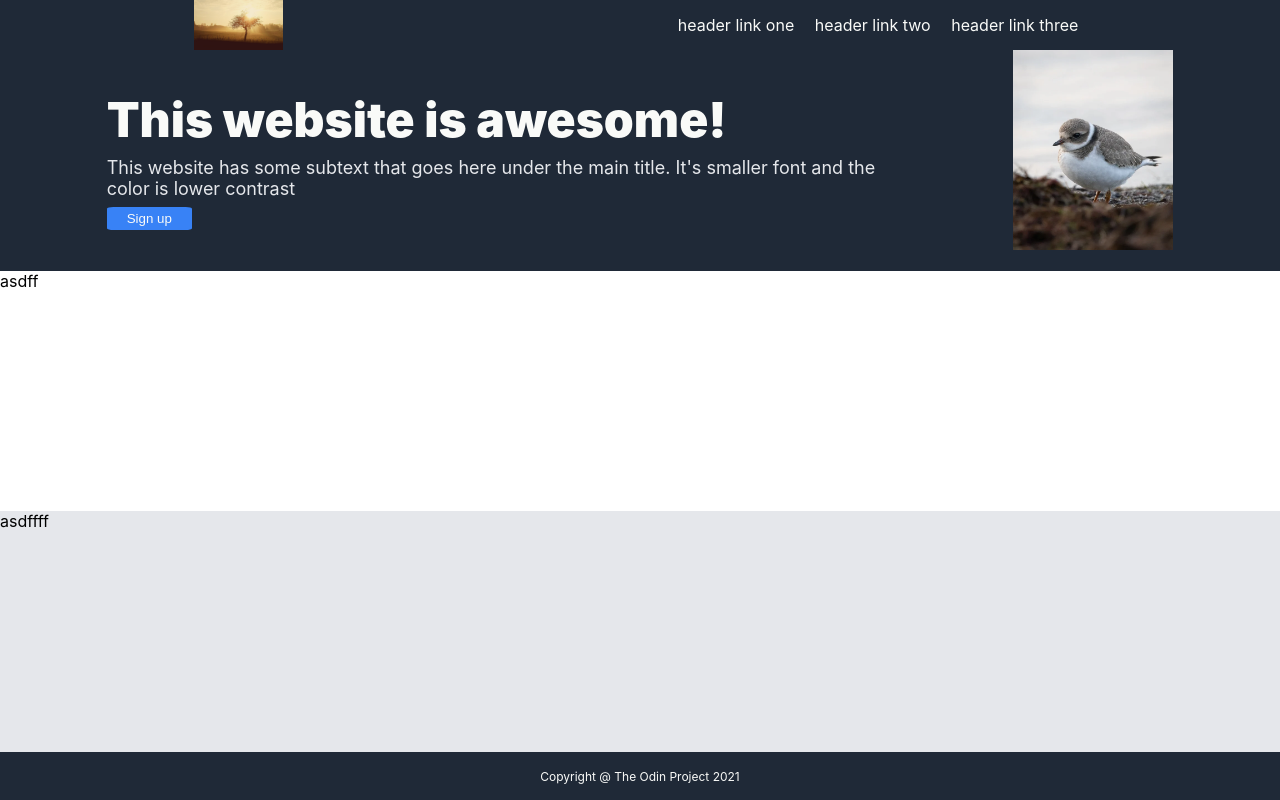
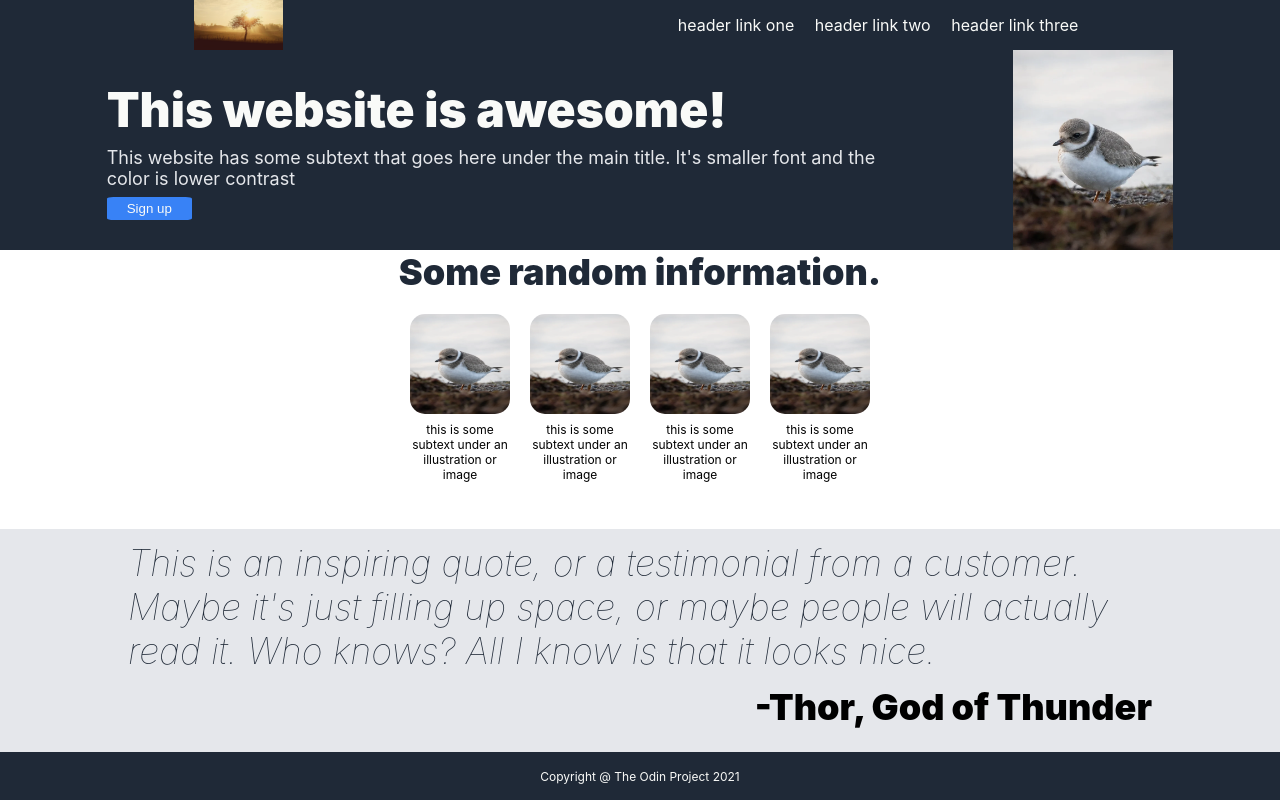
Before and after one commit to joeynoodlesfang/landing-page, a plain HTML site: page index.html in a window 1280 px wide. Drawn offline with Linux system fonts and the light colour scheme.

Commit message:
wip making quote line left and right using width, not max-width

```diff
--- a/index.html
+++ b/index.html
@@ -8,6 +8,7 @@
 </head>
 <body class="lol">
 
+  <div class="content">
     <div class="header">
       <img src="./img/sunrise-1409090_960_720.jpg" alt="logo" height="50">
       <div class="header-links">
@@ -17,7 +18,7 @@
       </div>
     </div>
 
-  <div class="content">
+
     <div class="sect1">
       <div class="sect1-left">
         <div class="sect-title"> This website is awesome! </div>
@@ -30,17 +31,48 @@
     </div>
 
     <div class="sect2">
-      asdff
+      <div class="sect2-title">Some random information.</div>
+      <div class="sect2-mid">
+        <div class="sect2-mid-obj">
+          <img src="./img/bird-8336739_960_720.webp" alt="Example Image 1" class="rounded-image" height="100" width="100">
+          <div class="sect2-mid-obj-text">
+            this is some subtext under an illustration or image
+          </div>
+        </div>
+        <div class="sect2-mid-obj">
+          <img src="./img/bird-8336739_960_720.webp" alt="Example Image 2" class="rounded-image" height="100" width="100">
+          <div class="sect2-mid-obj-text">
+            this is some subtext under an illustration or image
+          </div>
+        </div>
+        <div class="sect2-mid-obj">
+          <img src="./img/bird-8336739_960_720.webp" alt="Example Image 3" class="rounded-image" height="100" width="100">
+          <div class="sect2-mid-obj-text">
+            this is some subtext under an illustration or image
+          </div>
+        </div>
+        <div class="sect2-mid-obj">
+          <img src="./img/bird-8336739_960_720.webp" alt="Example Image 4" class="rounded-image" height="100" width="100">
+          <div class="sect2-mid-obj-text">
+            this is some subtext under an illustration or image
+          </div>
+        </div>
+      </div>
     </div>
 
     <div class="sect3">
-      asdffff
+      <div class="sect3-quote">
+        This is an inspiring quote, or a testimonial from a customer. Maybe it's just filling up space, or maybe people will actually read it. Who knows? All I know is that it looks nice.
+      </div>
+      <div class="sect3-author">
+        -Thor, God of Thunder
       </div>
     </div>
 
     <div class="footer">
       <div class="footer-text"> Copyright @ The Odin Project 2021 </div>
     </div>
+  </div>
 
 </body>
 </html>
--- a/style.css
+++ b/style.css
@@ -1,9 +1,19 @@
 body {
+    /* display: flex;
+    flex-direction: column; */
+    /* justify-content: space-between; */
+    font-family: Inter, "Helvetica Neue", Helvetica, Arial, sans-serif;
+    margin: 0;
+    padding: 0;
+    /* text-align: center; */
+    /* min-height: 100vh; */
+}
+
+.content {
+    /* flex: 1; */
     display: flex;
     flex-direction: column;
-    justify-content: space-between;
-    font-family: Inter, "Helvetica Neue", Helvetica, Arial, sans-serif;
-    margin: 0;
+    /* justify-content: space-between; */
     min-height: 100vh;
 }
 
@@ -21,12 +31,7 @@ body {
     margin: 8px;
 }
 
-.content {
-    flex: 1;
-    display: flex;
-    flex-direction: column;
-    justify-content: space-between;
-}
+
 
 .sect1 {
     flex: 1 0 0;
@@ -67,12 +72,82 @@ body {
 .sect2 {
     flex: 1;
     background-color: F9FAF8;
+    display: flex;
+    flex-direction: column;
+    align-items: center;
+    gap: 20px;
+}
+
+.sect2-title {
+    font-size: 36px;
+    font-weight: 900;
+    color: #1F2937;
+}
+
+.sect2-mid {
+    flex: 1;
+    display: flex;
+    justify-content: center;
+    /* flex-wrap: wrap; */
+    gap: 20px;
+}
+
+
+
+.sect2-mid-obj {
+    flex: 0 1 0;
+    display: flex;
+    flex-direction: column;
+    align-items: center;
+    max-width: 100;
+}
+
+.sect2-mid-obj img{
+    margin-bottom: 8px;
+}
+
+.sect2-mid-obj-text {
+    /* flex: 1; */
+    /* max-width: 100; */
+    font-size: 12px;
+    text-align: center;
+    /* font-weight: 900; */
 }
 
 .sect3 {
     flex: 1;
     background-color: #E5E7EB;
+    display: flex;
+    flex-direction: column;
+    align-items: center;
+    justify-content: space-evenly;
 
+
+
+}
+
+.sect3-quote{
+    flex: 1;
+    display: flex;
+    justify-content: end;
+    align-items: center;
+    font-size: 36px;
+    font-style: italic;
+    font-weight: lighter;
+    color: #1F2937;
+    width: 80%;
+}
+
+.sect3-author{
+    flex: 1;
+    /* background-color: #1F2937; */
+    display: flex;
+    flex-direction: row-reverse;
+    justify-content: baseline;
+    text-align: right;
+    font-size: 36px;
+    font-weight: 900;
+    width: 80%;
 }
 
 .footer {
@@ -84,3 +159,8 @@ body {
     font-size: 12px;
     height: 48px;
 }
+
+.rounded-image {
+    border: 2px solid 3882F6; /* You can change the color and width of the border */
+    border-radius: 15px; /* Adjust this value for more or less rounded corners */
+  }
```
Lines whose indentation alone changed are shown as unchanged.
